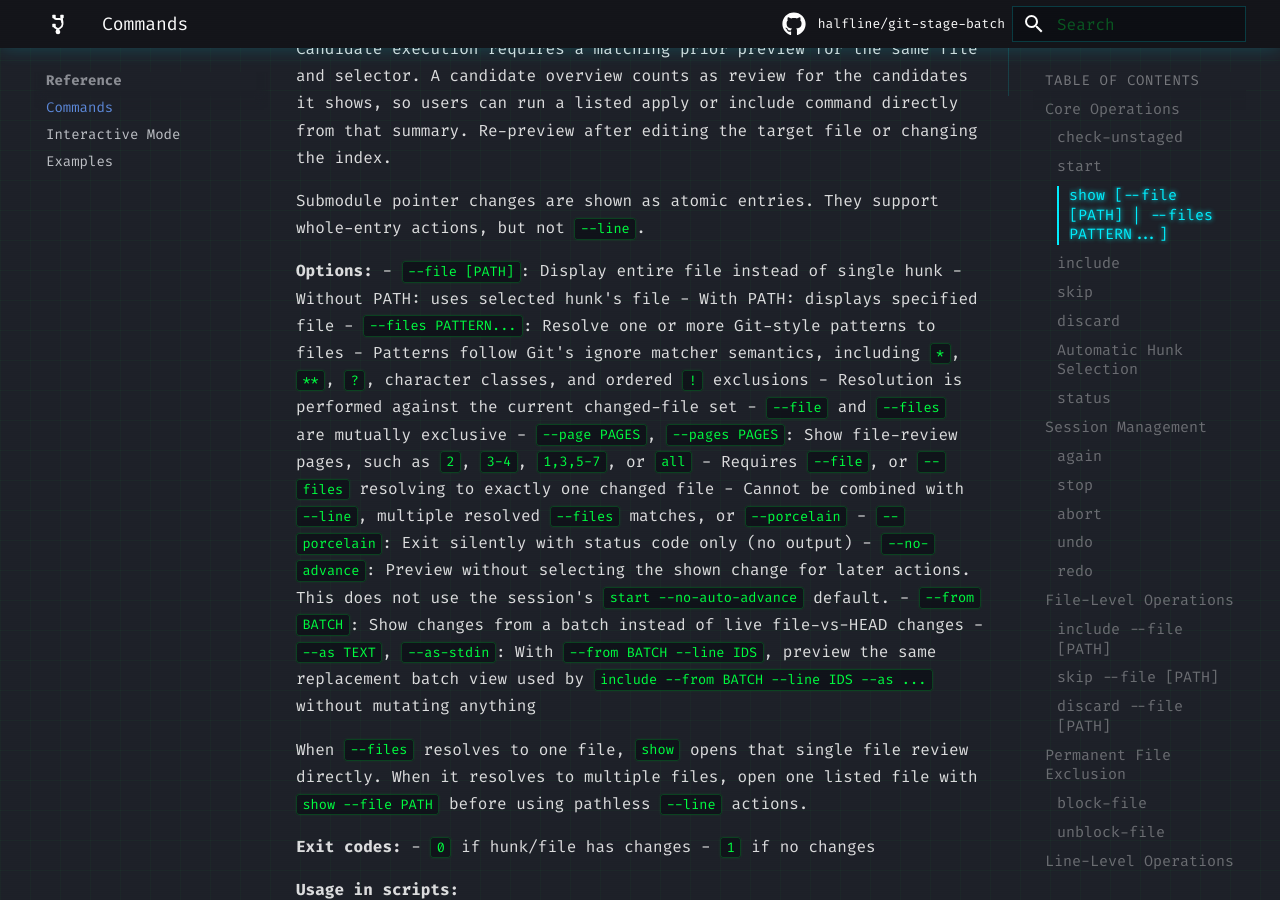
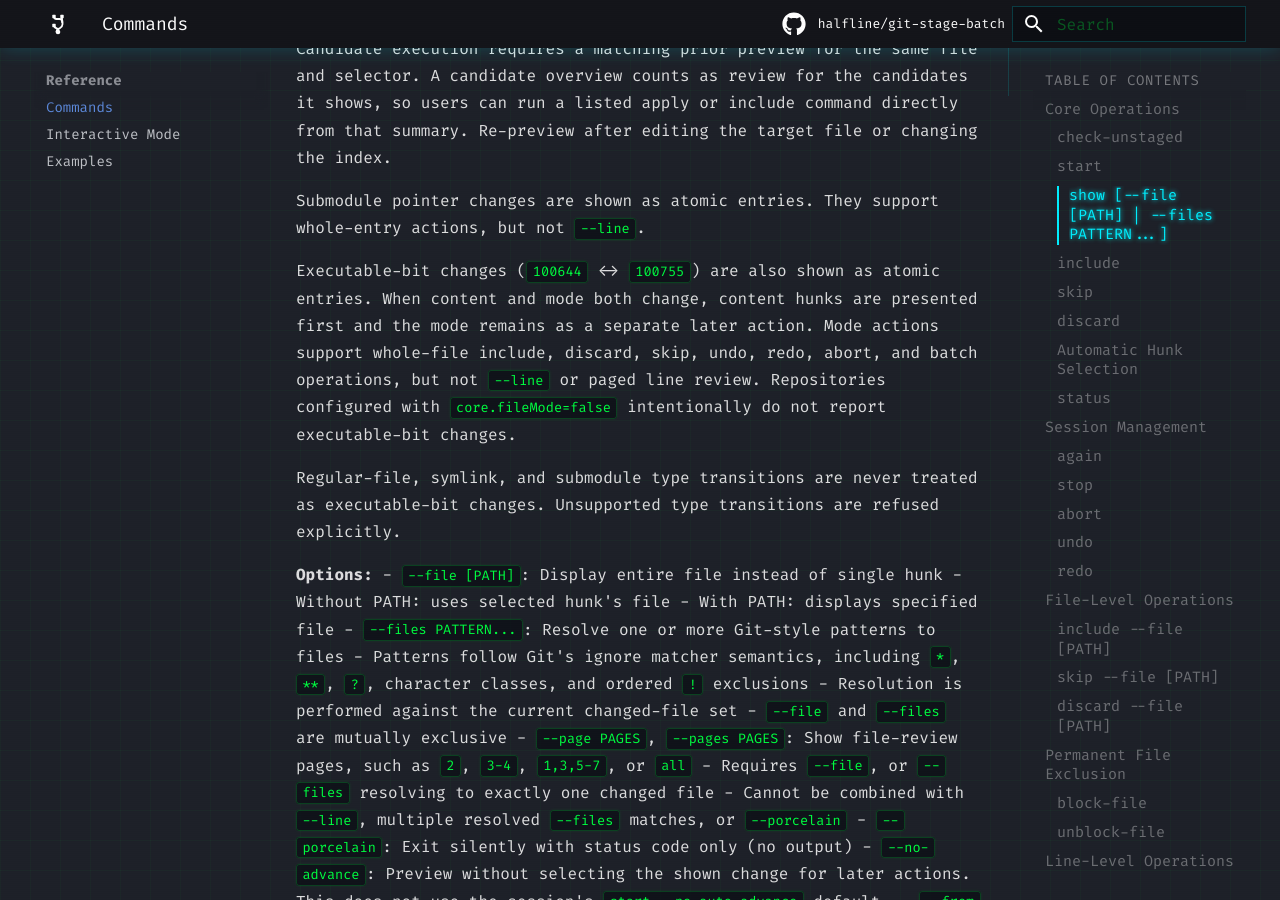
Before and after one commit to halfline/git-stage-batch, an MkDocs documentation site: the page built from docs/commands.md, in a window 1280 px wide and 900 px high, scrolled down 4147 px. Built offline with MkDocs 1.6.1 and Material for MkDocs 9.7.7, drawn with Linux system fonts in a browser that asks for light colours; comment, search, counter and statistics services are not loaded.

Commit message:
docs: Describe executable mode actions
The command and batch documentation describe atomic submodule operations
alongside line-based file changes.

Users need to know that executable-bit transitions are whole-file actions,
which commands support them, and how content ordering affects review.

This commit documents mode action storage, batch operations, line-selection
limits, and file-type boundaries.

The executable-mode series now concludes with user-facing command guidance.

```diff
--- a/docs/commands.md
+++ b/docs/commands.md
@@ -134,6 +134,16 @@ Re-preview after editing the target file or changing the index.
 
 Submodule pointer changes are shown as atomic entries. They support whole-entry
 actions, but not `--line`.
+
+Executable-bit changes (`100644` ↔ `100755`) are also shown as atomic entries.
+When content and mode both change, content hunks are presented first and the
+mode remains as a separate later action. Mode actions support whole-file
+include, discard, skip, undo, redo, abort, and batch operations, but not
+`--line` or paged line review. Repositories configured with
+`core.fileMode=false` intentionally do not report executable-bit changes.
+
+Regular-file, symlink, and submodule type transitions are never treated as
+executable-bit changes. Unsupported type transitions are refused explicitly.
 
 **Options:**
 - `--file [PATH]`: Display entire file instead of single hunk
```
Also changed, not shown: docs/batches.md (+8 -0 lines).
